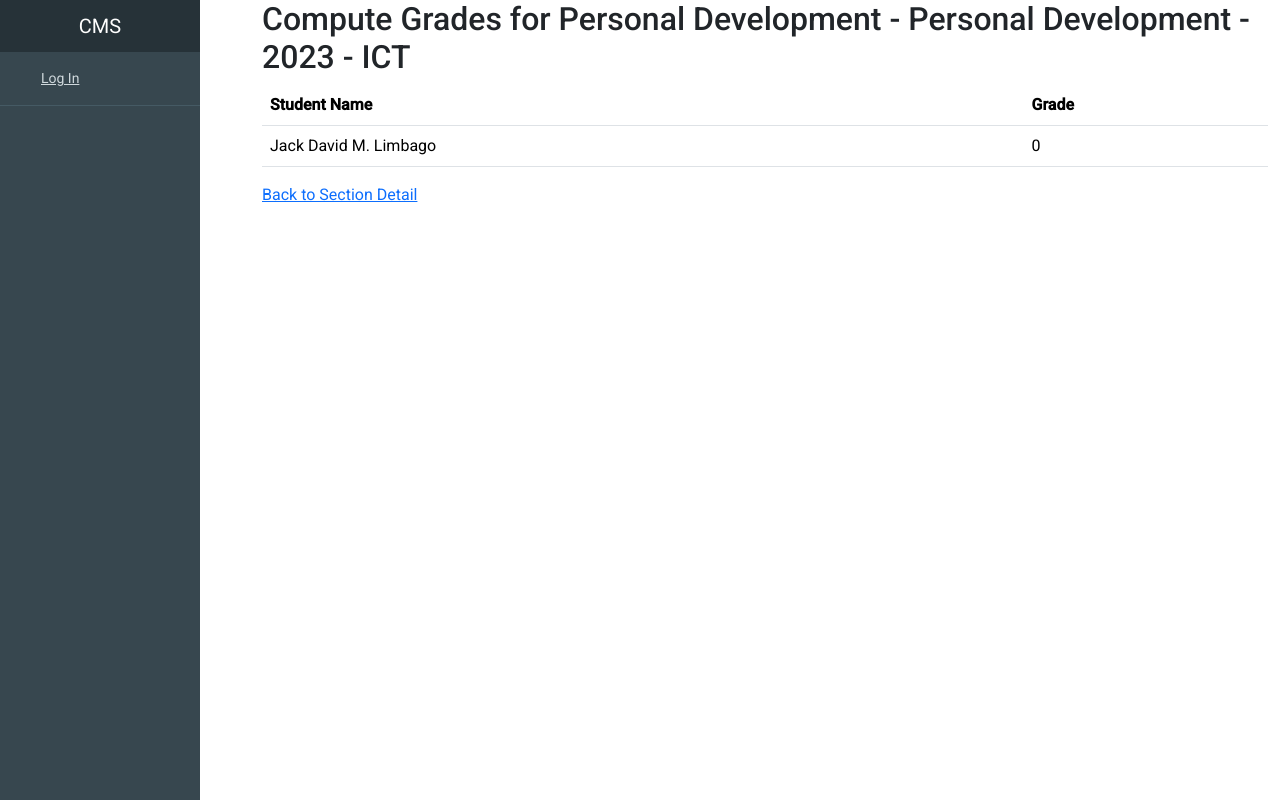
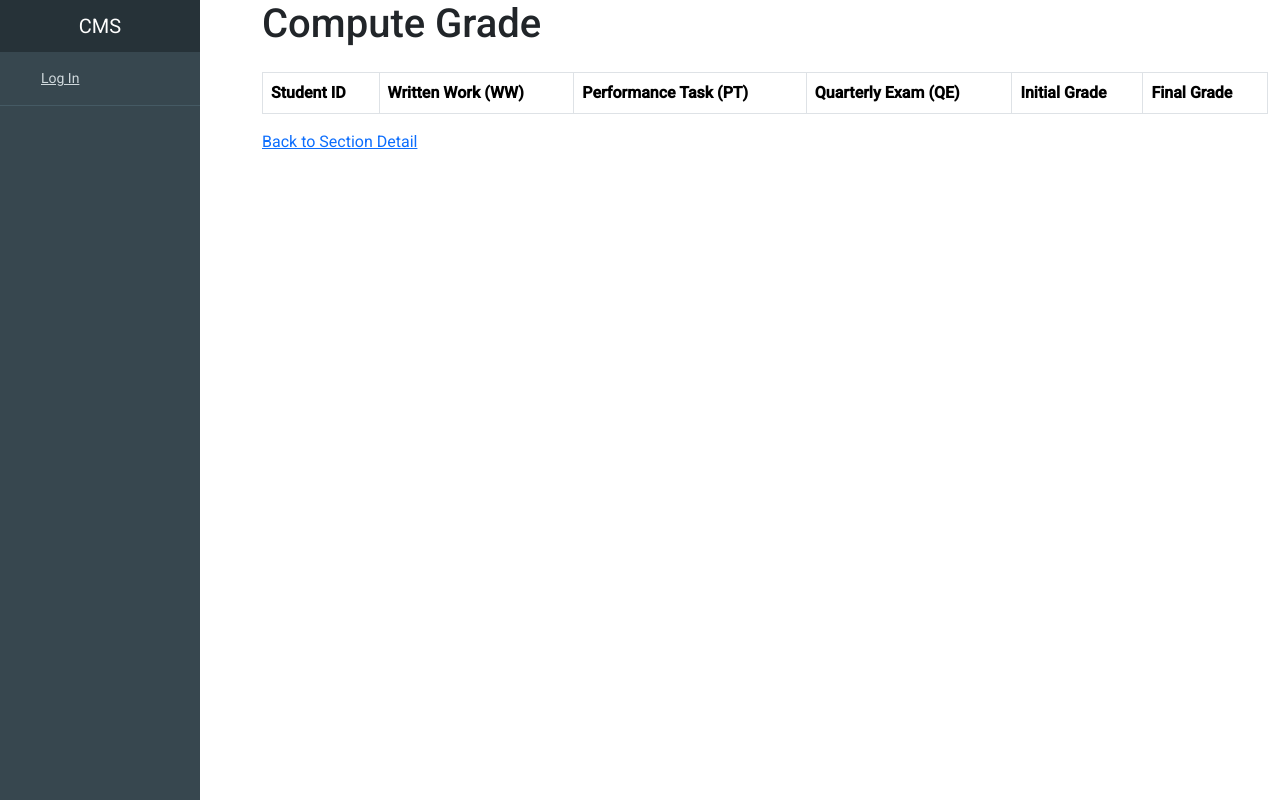
Before and after one commit to MelthePassionateCoder/CMS, a Django app: page /activity/compute_grade/1/ in a window 1280 px wide. Run offline with Django 5.2, Linux system fonts and the light colour scheme; data comes from the database, SQL or seed files in the repository; both versions use the stored data as it was after the commit; lists and menus that the app fills with data are empty; some libraries are stand-ins or nearby versions.

Commit message:
computing final grade

```diff
--- a/activitymonitoring/templates/activitymonitoring/activity_list.html
+++ b/activitymonitoring/templates/activitymonitoring/activity_list.html
@@ -8,7 +8,7 @@
       <tr>
         <th>Activity Name</th>
         <th>Activity Type</th>
-        <th>Action</th>
+        <th>Deadline</th>
       </tr>
     </thead>
     <tbody>
--- a/activitymonitoring/templates/activitymonitoring/compute_grade.html
+++ b/activitymonitoring/templates/activitymonitoring/compute_grade.html
@@ -1,23 +1,35 @@
 {% extends 'student/base.html' %}
 
 {% block content %}
-<h2>Compute Grades for {{ subject.name }} - {{ section }}</h2>
-  <table class="table">
+<h1 class="mb-4">Compute Grade</h1>
+
+        <!-- Display Student Details in a Table -->
+        <table class="table table-bordered">
             <thead>
                 <tr>
-        <th>Student Name</th>
-        <th>Grade</th>
+                    <th>Student ID</th>
+                    <th>Written Work (WW)</th>
+                    <th>Performance Task (PT)</th>
+                    <th>Quarterly Exam (QE)</th>
+                    <th>Initial Grade</th>
+                    <th>Final Grade</th>
                 </tr>
             </thead>
             <tbody>
-      {% for entry in grades %}
+                <!-- Loop through students and display their details -->
+                {% for student in students %}
                     <tr>
-          <td>{{ entry.student.complete_name }}</td>
-          <td>{{ entry.grade }}</td>
+                        <td>{{ student.id }}</td>
+                        <td>{{ student.score_WW }}</td>
+                        <td>{{ student.score_PT }}</td>
+                        <td>{{ student.score_QE }}</td>
+                        <td>{{ student.initial_grade }}</td>
+                        <td>{{ student.final_grade }}</td>
                     </tr>
                 {% endfor %}
             </tbody>
         </table>
-  <a href="{% url 'section-detail' pk=section.id %}">Back to Section Detail</a>
+
+  <a href="">Back to Section Detail</a>
 
 {% endblock %}
--- a/activitymonitoring/views.py
+++ b/activitymonitoring/views.py
@@ -2,7 +2,8 @@ from django.shortcuts import render, redirect,get_object_or_404
 from django.urls import reverse_lazy, reverse
 from django.views.generic import CreateView, ListView, DetailView, FormView
 from .models import Section, Activity, Score
-from .forms import SectionForm, AddStudentForm, ActivityForm, ScoreFormSet
+from .forms import SectionForm, AddStudentForm, ActivityForm, BaseScoreFormSet
+from decimal import Decimal
 # Create your views here.
 
 class SectionListView(ListView):
@@ -65,18 +66,28 @@ def enter_scores(request, section_id, activity_id):
     activity = Activity.objects.get(pk=activity_id)
 
     students = section.students.all()
+    ScoreFormSet = BaseScoreFormSet
+    if request.method == 'POST':
+        formset = ScoreFormSet(request.POST, queryset=Score.objects.filter(activity=activity, section=section),students=students)
 
-    if request.method == 'POST':
-        formset = ScoreFormSet(request.POST, queryset=Score.objects.filter(activity=activity),students=students)
-        print(f"\n\n\n{formset}\n\n")
         if formset.is_valid():
-            for form in formset:
-                form.instance.section = section
-                form.instance.activity = activity
-                form.save()
+            instances = formset.save(commit=False)
+            for instance in instances:
+                student = instance.student
+                print(f"\n\n\n{student}\n\n\n\n")
+                score_value = instance.score
+                existing_score = Score.objects.filter(activity=activity, section=section, student=student).first()
+
+                if existing_score:
+                    existing_score.score = score_value
+                    existing_score.save()
+                else:
+                    instance.section = section
+                    instance.activity = activity
+                    instance.save()
             return redirect('section-detail', pk=section_id)
     else:
-        formset = ScoreFormSet(queryset=Score.objects.filter(activity=activity),students=students)
+        formset = ScoreFormSet(queryset=Score.objects.filter(activity=activity, section=section),students=students)
 
     return render(request, 'activitymonitoring/scores_create.html', {'section': section, 'activity': activity, 'formset': formset})
 
@@ -105,38 +116,82 @@ def delete_activity(request, activity_id):
 
     return render(request, 'activitymonitoring/activity_delete.html', {'activity': activity})
 
+def get_percentage(score,totalScore):
+    return (Decimal(score)/Decimal(totalScore))*100
+
+def get_weight_component(componentType):
+    if componentType=="core":
+        return 0.25,0.50,0.25
+    else:
+        return 0.20,0.60, 0.20
+
+def transmute_grade(initial_grade):
+    transmutation_table = {
+        (100, 100): 100,
+        (98.40, 99.99): 99,
+        (96.80, 96.79): 97,
+        (93.60, 95.19): 96,
+        (92, 93.59): 95,
+        (90.40, 91.99): 94,
+        (88.80, 90.30): 93,
+        (87.20, 88.79): 92,
+        (85.60, 87.19): 91,
+        (84, 85.59): 90,
+        (82.40, 83.99): 89,
+        (80.80, 82.39): 88,
+
+        (79.20, 80.79): 87,
+        (77.60, 79.19): 86,
+
+        (36.00, 39.99): 69,
+
+        (12.00, 15.99): 63,
+        (8.00, 11.99): 62,
+        (4.00, 7.99): 61,
+        (0, 3.99): 60,
+    }
+
+    # Check which range the initial grade falls into
+    for grade_range, final_grade in transmutation_table.items():
+        if grade_range[0] <= initial_grade <= grade_range[1]:
+            return final_grade
+
 def compute_grade(request, section_id):
-    section = Section.objects.get(pk=section_id)
+    section = get_object_or_404(Section, id=section_id)
     students = section.students.all()
-    subject = section.subject
-    activity_types = ['Written Work', 'Performance Task', 'Quarterly Exam']
+    activities = Activity.objects.filter(section__id=section_id)
+    # section= get_object_or_404(Section, id=section_id)
+    # students = section.students.all()
+    activity_totalScore = {'WW':0,'PT':0,'QE':0}
+    student_activity_scores = {}
+    for student in students:
+        scores = Score.objects.filter(student=student, section_id=section_id)
+        for score in scores:
+            student_name = student.complete_name
+            activity_type = score.activity.activity_type
+            if student_name not in student_activity_scores:
+                student_activity_scores[student_name] = {'WW': 0, 'PT': 0, 'QE': 0}
+            if activity_type == 'WW':
+                student_activity_scores[student_name]['WW'] += Decimal(score.score)
+            elif activity_type == 'PT':
+                student_activity_scores[student_name]['PT'] += Decimal(score.score)
+            elif activity_type == 'QE':
+                student_activity_scores[student_name]['QE'] += Decimal(score.score)
 
-    grades = []
+    for activity in activities:
+        activity_type = activity.activity_type
+        activity_totalScore[activity_type] += Decimal(activity.totalScore)
+    print(activity_totalScore)
 
-    for student in students:
-        student_scores = Score.objects.filter(student=student,section=section)
+    # for student_id, activity_scores in student_activity_scores.items():
+    #     print(f"Student ID: {student_name}")
+    #     print(f"Sum of Written Work (WW) Scores: {activity_scores['WW']}")
+    #     print(f"Sum of Performance Task (PT) Scores: {activity_scores['PT']}")
+    #     print(f"Sum of Quarterly Exam (QE) Scores: {activity_scores['QE']}")
+    #     print("\n")
+    #print(f"\n\n\n{students_}\n\n")
+    context = {
 
-        if student_scores:
-            weighted_scores = []
-            for activity_type in activity_types:
-                activity_scores = student_scores.filter(activity__activity_type=activity_type)
-                if activity_scores:
-                    highest_possible_score = activity_scores.aggregate(Max('score'))['score__max']
-                    learner_total_raw_score = sum(activity.score for activity in activity_scores)
-                    percentage_score = (learner_total_raw_score / highest_possible_score) * 100
+    }
 
-                    if subject.category == 'core':
-                        if activity_type == 'Written Work':
-                            weighted_score = percentage_score * 0.25
-                        elif activity_type == 'Performance Task':
-                            weighted_score = percentage_score * 0.50
-                        elif activity_type == 'Quarterly Exam':
-                            weighted_score = percentage_score * 0.25
-
-
-                    weighted_scores.append(weighted_score)
-
-            initial_grade = sum(weighted_scores)
-            grades.append({'student': student, 'grade': initial_grade})
-
-    return render(request, 'activitymonitoring/compute_grade.html', {'section': section, 'subject': subject, 'grades': grades})
+    return render(request, 'activitymonitoring/compute_grade.html', context)
```
Also changed, not shown: activitymonitoring/forms.py (+27 -8 lines), db.sqlite3. Lines whose indentation alone changed are shown as unchanged.
